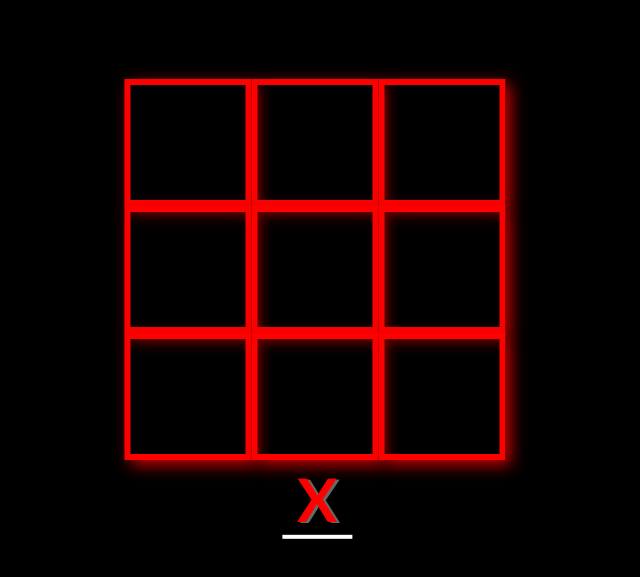
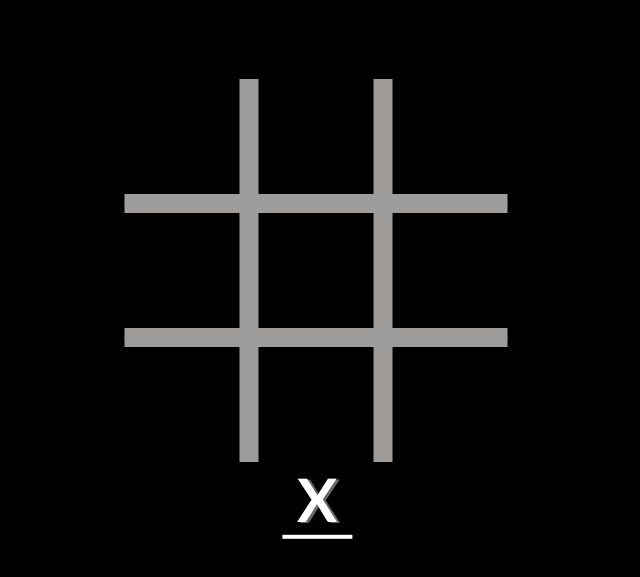
Before and after one commit to Landycodes/tic-tac-toe, a plain HTML site: page index.html in a window 1280 px wide. Shown: the part 131-708 px from the top of the page, without its empty margins (323-963 px from the left). Drawn offline with Linux system fonts and the light colour scheme.

Commit message:
finnished game

```diff
--- a/script.js
+++ b/script.js
@@ -12,7 +12,7 @@ var turnval = false;
 // x is red to show it starts first
 xTurn.setAttribute(
   "style",
-  "color: red; text-shadow: 3px 1px rgb(105, 104, 104); border-bottom: 4px solid white;"
+  "color: white; text-shadow: 3px 1px rgb(105, 104, 104); border-bottom: 4px solid white;"
 );
 
 //hides all x and o on board
@@ -52,7 +52,7 @@ for (let i = 0; i < boxes.length; i++) {
       xTurn.setAttribute("style", "color: black;");
       oTurn.setAttribute(
         "style",
-        "color: red; text-shadow: 2px 2px rgb(105, 104, 104); border-bottom: 4px solid white"
+        "color: white; text-shadow: 2px 2px rgb(105, 104, 104); border-bottom: 4px solid white"
       );
       game.xState.push(boxes[i].dataset.value);
       turnval = !turnval;
@@ -67,7 +67,7 @@ for (let i = 0; i < boxes.length; i++) {
       oTurn.setAttribute("style", "color: black;");
       xTurn.setAttribute(
         "style",
-        "color: red; text-shadow: 2px 2px rgb(105, 104, 104); border-bottom: 4px solid white"
+        "color: white; text-shadow: 2px 2px rgb(105, 104, 104); border-bottom: 4px solid white"
       );
       game.oState.push(boxes[i].dataset.value);
       turnval = !turnval;
--- a/style.css
+++ b/style.css
@@ -1,3 +1,7 @@
+:root {
+    --layout: 10px solid rgb(158, 155, 155)/*#FF0000*/;
+}
+
 * {
     padding: 0;
     margin: 0;
@@ -49,12 +53,62 @@ body {
     display: flex;
     justify-content: center;
     align-items: center;
-    border: 6px solid #FF0000;
-    box-shadow: 5px 5px 15px #cd0202;
+    /* border: 6px solid #FF0000; */
+    /* box-shadow: 5px 5px 15px #cd0202; */
     width: 115px; height: 115px;
     cursor: pointer;
 }
-
+#container > div:first-of-type {
+    margin-right: -1px;
+    border-bottom: var(--layout);
+    border-right: var(--layout);
+}
+#container > div:nth-of-type(2){
+    border-bottom: var(--layout);
+    border-right: var(--layout);
+    border-left: var(--layout);
+}
+#container > div:nth-of-type(3){
+    margin-left: -1px;
+    border-bottom: var(--layout);
+    border-left: var(--layout);
+}
+#container > div:nth-of-type(4){
+    margin-right: -1px;
+    margin-top: -1px;
+    border-bottom: var(--layout);
+    border-top: var(--layout);
+    border-right: var(--layout);
+}
+#container > div:nth-of-type(5){
+    margin-top: -1px;
+    border: var(--layout);
+}
+#container > div:nth-of-type(6){
+    margin-top: -1px;
+    margin-left: -1px;
+    border-bottom: var(--layout);
+    border-top: var(--layout);
+    border-left: var(--layout);
+}
+#container > div:nth-of-type(7){
+    margin-top: -1px;
+    margin-right: -1px;
+    border-top: var(--layout);
+    border-right: var(--layout);
+}
+#container > div:nth-of-type(8){
+    margin-top: -1px;
+    border-top: var(--layout);
+    border-right: var(--layout);
+    border-left: var(--layout);
+}
+#container > div:nth-of-type(9){
+    margin-top: -1px;
+    margin-left: -1px;
+    border-top: var(--layout);
+    border-left: var(--layout);
+}
 .x, .o{
     font-size: 100px;
     position: absolute;
```
